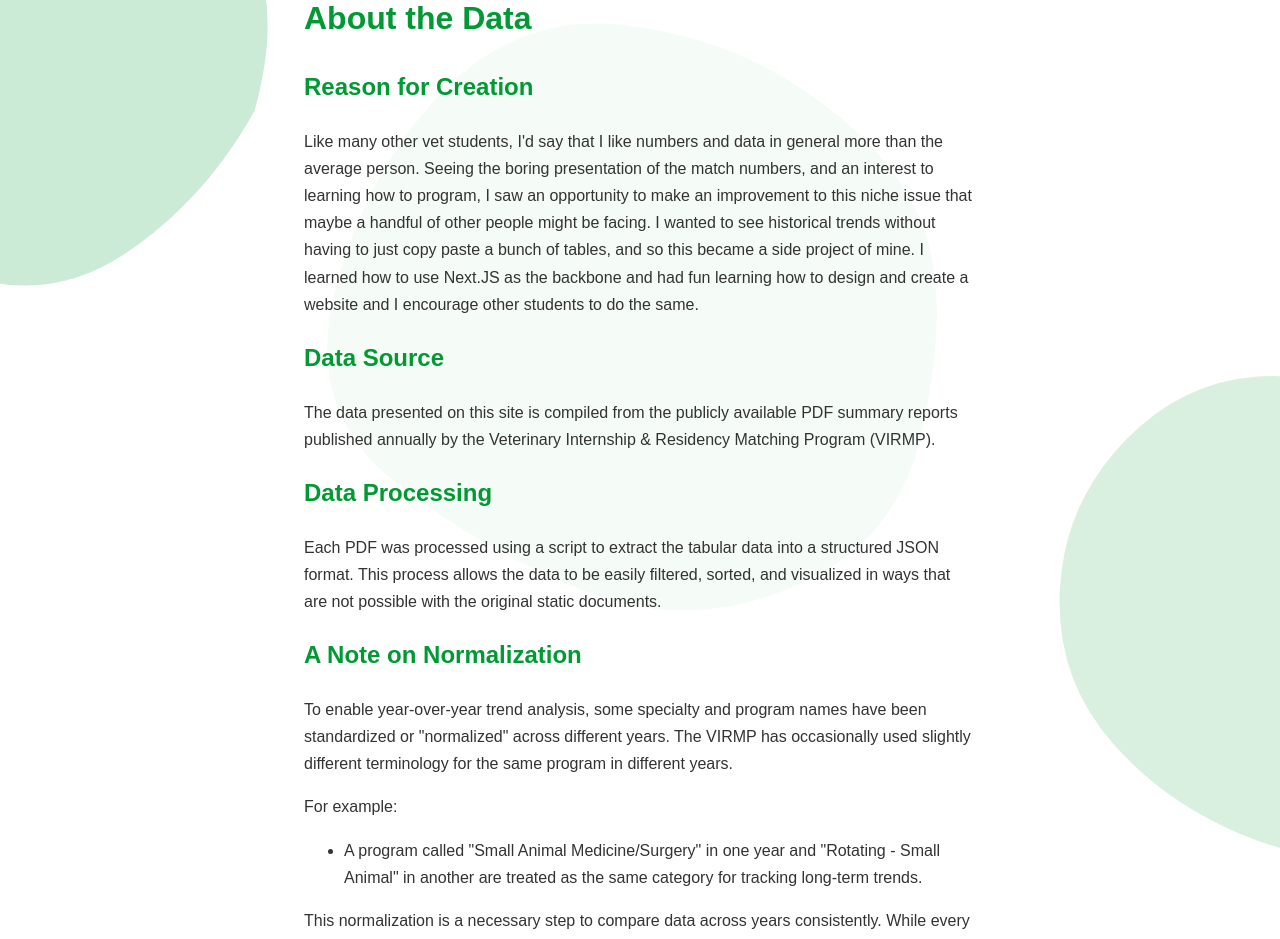
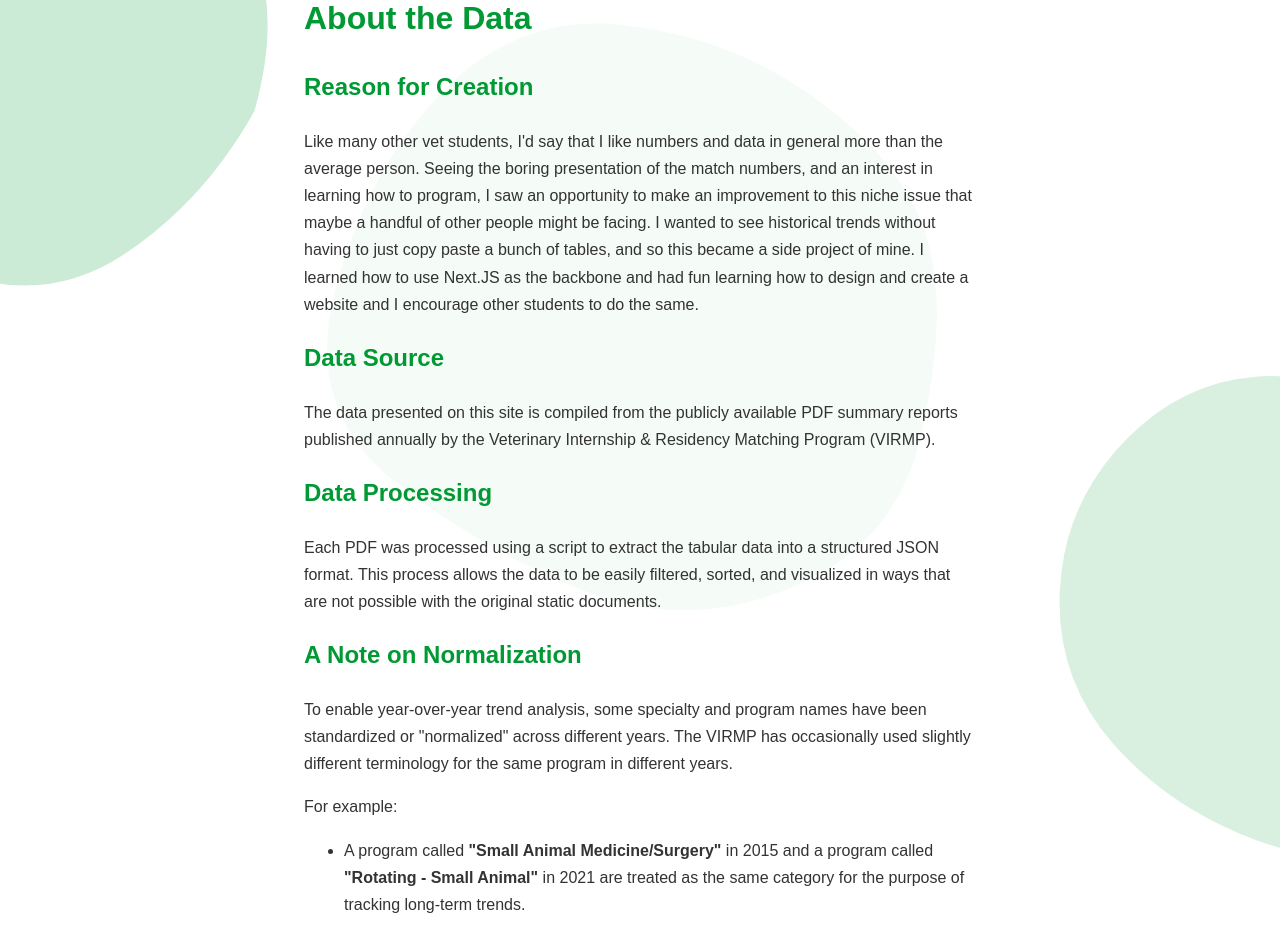
Before and after one commit to JyotP28/vetmatchdata, a Next.js app: page /about in a window 1280 px wide. Shown: the part 100-1039 px from the top of the page. Built offline with nearby package versions, Linux system fonts and the light colour scheme.

Commit message:
Fix Vercel build errors for hooks and unescaped entities

```diff
--- a/pages/about.js
+++ b/pages/about.js
@@ -35,7 +35,8 @@ export default function AboutPage() {
 
       <h2 style={headingStyles}>Reason for Creation</h2>
       <p>
-        Like many other vet students, I'd say that I like numbers and data in general more than the average person. Seeing the boring presentation of the match numbers, and an interest to learning how to program, I saw an opportunity to make an improvement to this niche issue that maybe a handful of other people might be facing. I wanted to see historical trends without having to just copy paste a bunch of tables, and so this became a side project of mine. I learned how to use Next.JS as the backbone and had fun learning how to design and create a website and I encourage other students to do the same.
+        {/* FIX: Replaced I'd with I&apos;d */}
+        Like many other vet students, I&apos;d say that I like numbers and data in general more than the average person. Seeing the boring presentation of the match numbers, and an interest in learning how to program, I saw an opportunity to make an improvement to this niche issue that maybe a handful of other people might be facing. I wanted to see historical trends without having to just copy paste a bunch of tables, and so this became a side project of mine. I learned how to use Next.JS as the backbone and had fun learning how to design and create a website and I encourage other students to do the same.
       </p>
 
       <h2 style={headingStyles}>Data Source</h2>
@@ -50,13 +51,14 @@ export default function AboutPage() {
 
       <h2 style={headingStyles}>A Note on Normalization</h2>
       <p>
-        To enable year-over-year trend analysis, some specialty and program names have been standardized or "normalized" across different years. The VIRMP has occasionally used slightly different terminology for the same program in different years.
+        To enable year-over-year trend analysis, some specialty and program names have been standardized or &quot;normalized&quot; across different years. The VIRMP has occasionally used slightly different terminology for the same program in different years.
       </p>
       <p>
         For example:
       </p>
       <ul>
-        <li>A program called "Small Animal Medicine/Surgery" in one year and "Rotating - Small Animal" in another are treated as the same category for tracking long-term trends.</li>
+        {/* FIX: Replaced " with &quot; */}
+        <li>A program called <strong>&quot;Small Animal Medicine/Surgery&quot;</strong> in 2015 and a program called <strong>&quot;Rotating - Small Animal&quot;</strong> in 2021 are treated as the same category for the purpose of tracking long-term trends.</li>
       </ul>
       <p>
         This normalization is a necessary step to compare data across years consistently. While every effort has been made to group categories logically, this is an interpretive process.
@@ -64,23 +66,22 @@ export default function AboutPage() {
 
       <h2 style={headingStyles}>Limitations</h2>
       <p>
-        This is an independent project and is not affiliated with the VIRMP. All data is provided "as-is" based on the public reports, and while efforts have been made to ensure accuracy, minor transcription errors may exist.
+        {/* FIX: Replaced " with &quot; */}
+        This is an independent project and is not affiliated with the VIRMP. All data is provided &quot;as-is&quot; based on the public reports, and while efforts have been made to ensure accuracy, minor transcription errors may exist.
       </p>
 
-      {/* --- NEW SECTION ADDED HERE --- */}
       <h2 style={headingStyles}>Contact & Feedback</h2>
       <p>
         Have a suggestion for a new chart, notice an error, or just want to connect? Feel free to reach out via email or LinkedIn.
       </p>
       <p>
         <a
-          href="mailto:jyot.patel@wsu.edu?subject=VetMatchData Feedback"
+          href="mailto:your.email@wsu.edu?subject=VetMatchData Feedback"
           style={linkStyle}
         >
           Send an Email
         </a>
       </p>
-
     </div>
   );
 }
```
Also changed, not shown: components/SchoolView.js (+7 -3 lines).
